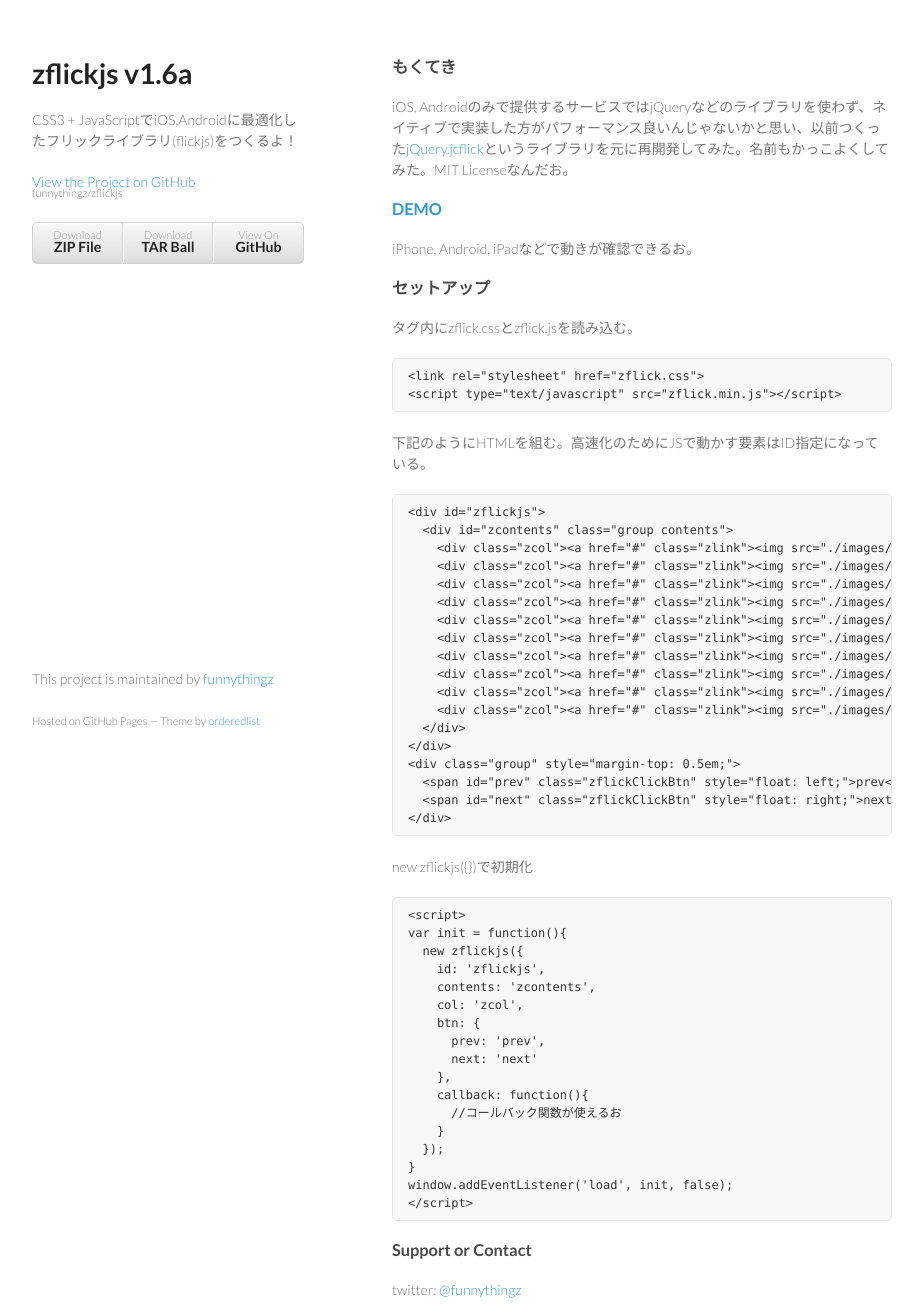
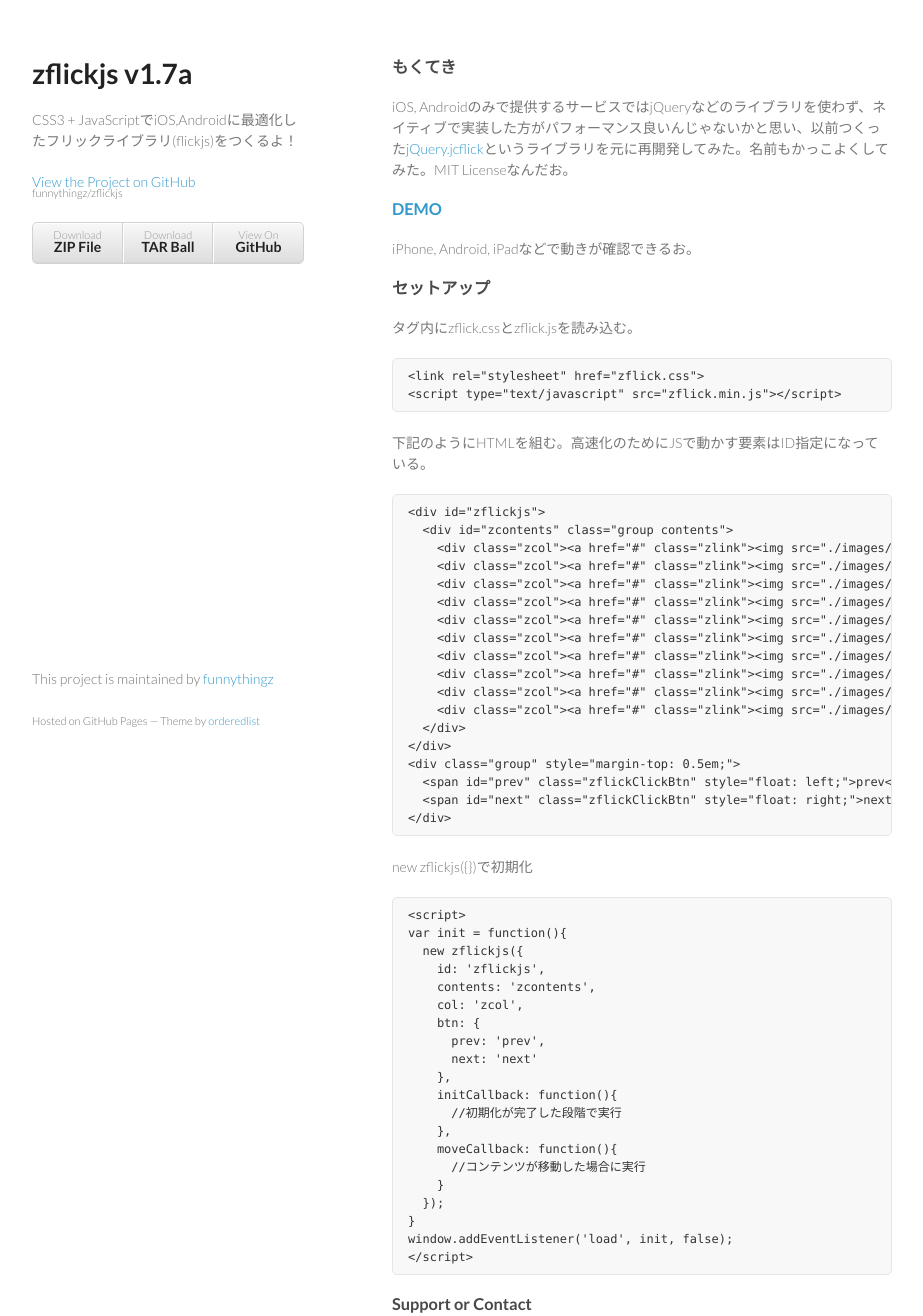
Before and after one commit to funnythingz/zflickjs, a plain HTML site: page index.html in a window 1280 px wide. Shown: the top 1316 px of the page, without its empty margins (178-1101 px from the left). Drawn offline with Linux system fonts and the light colour scheme.

Commit message:
zflickjs 1.6a => 1.7a released.

```diff
--- a/index.html
+++ b/index.html
@@ -15,7 +15,7 @@
   <body>
     <div class="wrapper">
       <header>
-        <h1>zflickjs v1.6a</h1>
+        <h1>zflickjs v1.7a</h1>
         <p>CSS3 + JavaScriptでiOS,Androidに最適化したフリックライブラリ(flickjs)をつくるよ！</p>
         <p class="view"><a href="https://github.com/funnythingz/zflickjs">View the Project on GitHub <small>funnythingz/zflickjs</small></a></p>
         <ul>
@@ -75,8 +75,11 @@
       prev: 'prev',
       next: 'next'
     },
-    callback: function(){
-      //コールバック関数が使えるお
+    initCallback: function(){
+      //初期化が完了した段階で実行
+    },
+    moveCallback: function(){
+      //コンテンツが移動した場合に実行
     }
   });
 }
```
